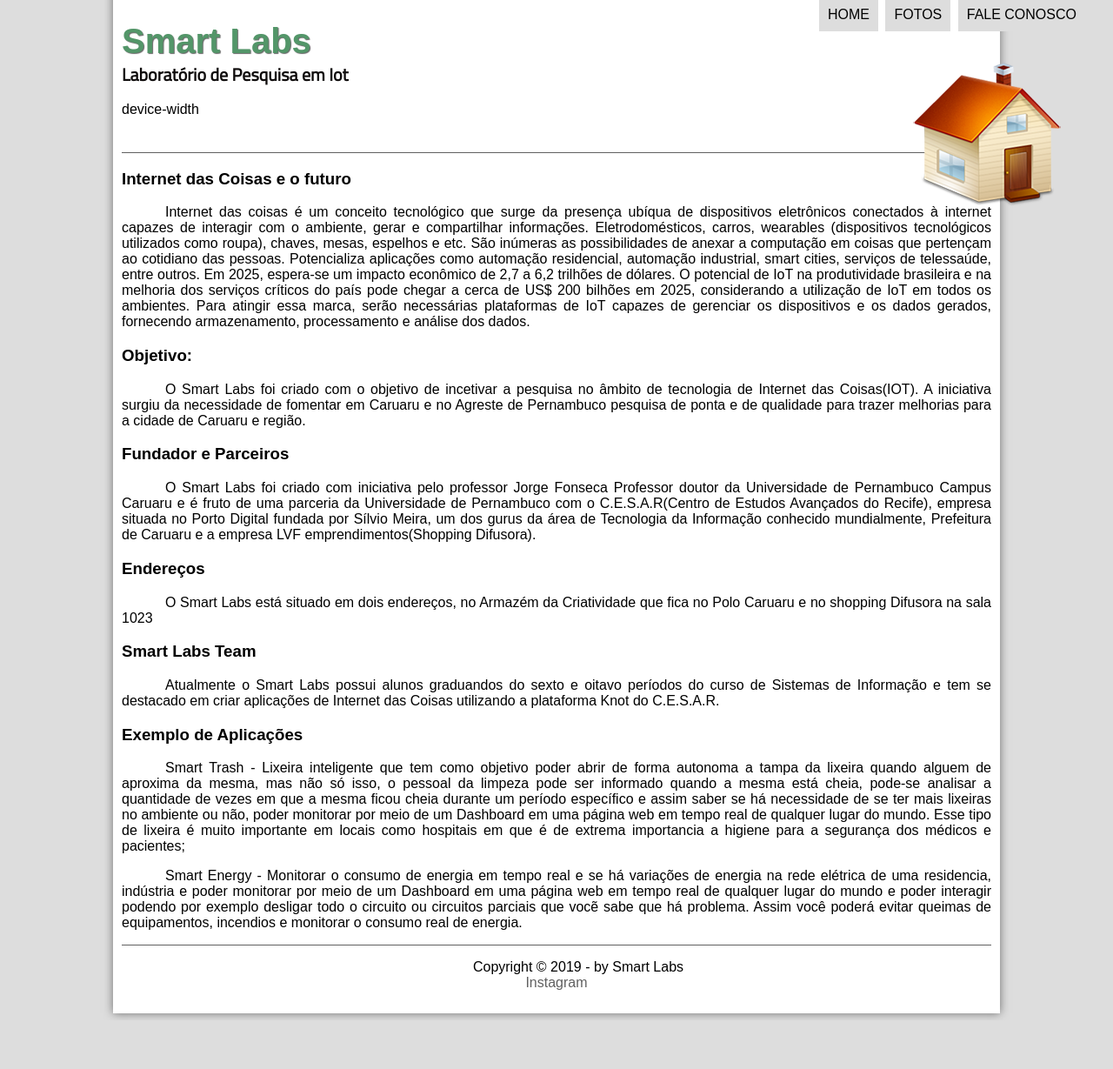
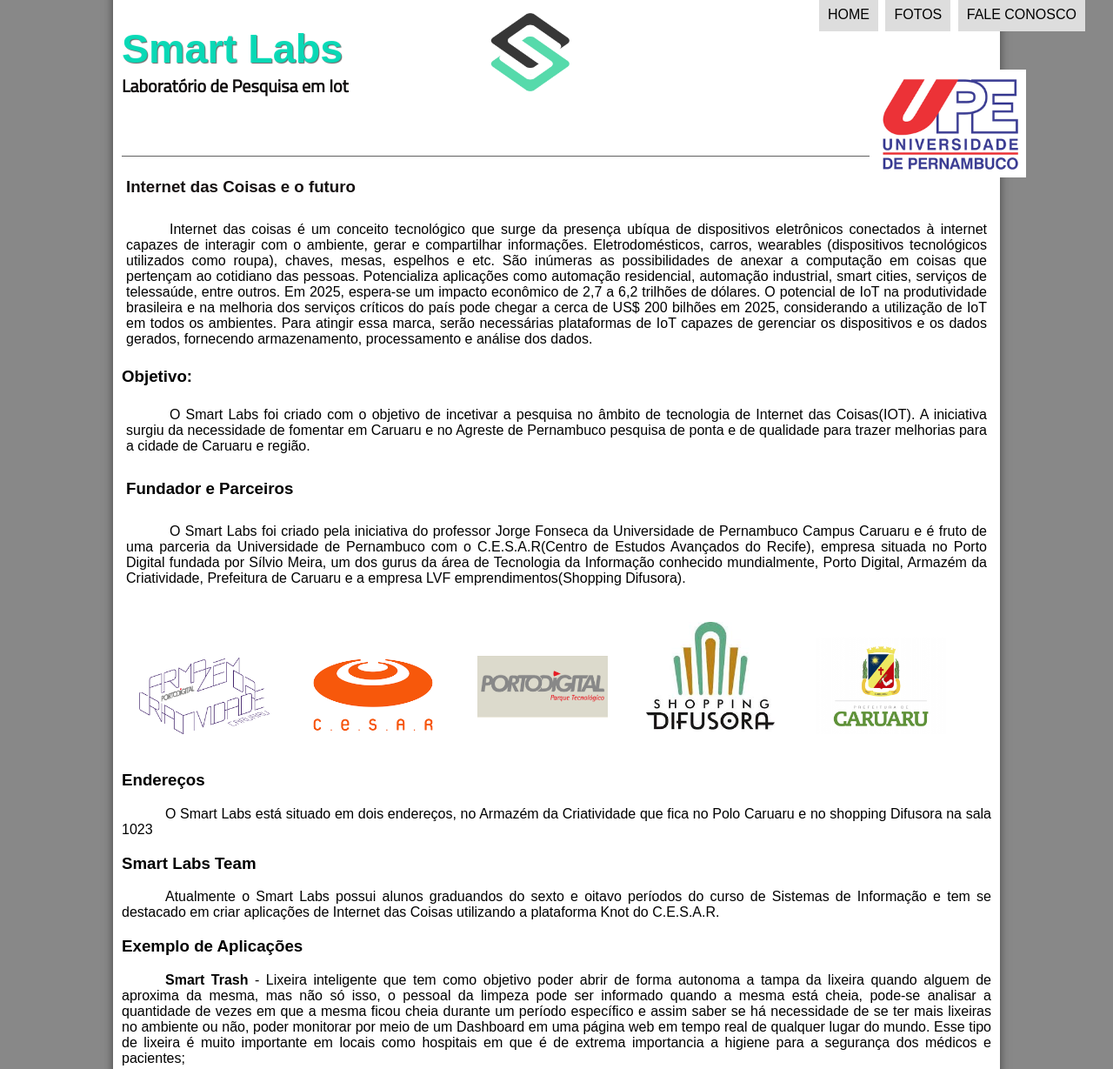
Before and after one commit to smart-labs/smart-labs-website, a plain HTML site: page src/smartLabs.html in a window 1280 px wide. Shown: the top 1229 px of the page at 87% size. Before the commit the page ends 1173 px from the top, so only its background shows below. Drawn offline with Linux system fonts and the light colour scheme; a script that the page names is missing; a web font is replaced by a local one.

Commit message:
Estrutura básica do site-atualizado

```diff
--- a/src/Estilo.css
+++ b/src/Estilo.css
@@ -36,7 +36,7 @@ a:hover {
 header#cabecalho img#icone {
   position: absolute;
   left: 1050px;
-  top: 70px;
+  top: 60px;
 }
 
 header#cabecalho {
@@ -47,13 +47,22 @@ header#cabecalho {
 
 header#cabecalho h1 {
   font-family: "fonteLogo", sans-serif;
-  font-size: 30pt;
-  color: rgba(16, 187, 107, 0.533);
+  font-size: 35pt;
+  color: #06ddb9f6;
   text-shadow: 1px 1px 1px rgba(0, 0, 0, 0.6);
   padding: 0px;
   margin-bottom: 0px;
 }
 
+header#cabecalho img#web {
+  max-width: 100px;
+  max-height: 100px;
+  width: 100%;
+  height: 100%;
+  position: absolute;
+  left: 560px;
+  top: 10px;
+}
 header#cabecalho h2 {
   font-family: "Titillium Web", sans-serif;
   font-size: 15pt;
--- a/src/estilo.css
+++ b/src/estilo.css
@@ -7,13 +7,13 @@
 
 body {
   font-family: "Arial", sans-serif;
-  background-color: #dddddd;
+  background-color: #888888;
   color: rgba(0, 0, 0, 1);
 }
 
 div#interface {
   width: 1000px;
-  background-color: #ffffff;
+  background-color: #ffff;
   margin: -20px auto 0px auto;
   box-shadow: 0px 0px 10px rgba(0, 0, 0, 0.5);
   padding: 10px;
@@ -34,21 +34,52 @@ a:hover {
 }
 
 header#cabecalho img#icone {
+  max-width: 180px;
+  max-height: 180px;
   position: absolute;
-  left: 1050px;
-  top: 70px;
+  left: 1000px;
+  top: 80px;
+}
+
+header#parcas img#logos {
+  max-width: 150px;
+  max-height: 150px;
+  padding: 20px;
+}
+header#parcas img#logo {
+  max-width: 150px;
+  max-height: 150px;
+  padding: 20px;
+}
+
+header#parcas img#log {
+  max-width: 150px;
+  max-height: 150px;
+  padding: 20px;
+}
+
+header#parcas img#lo {
+  max-width: 150px;
+  max-height: 150px;
+  padding: 20px;
+}
+
+header#parcas img#l {
+  max-width: 150px;
+  max-height: 150px;
+  padding: 20px;
 }
 
 header#cabecalho {
   border-bottom: 1px #606060 solid;
   height: 150px;
-  background: url("../_imagens/glass-logo-peq.jpg") no-repeat 0px 80px;
+  /* background: url("fotos/logo1.jpg") no-repeat 0px 80px;*/
 }
 
 header#cabecalho h1 {
   font-family: "fonteLogo", sans-serif;
-  font-size: 30pt;
-  color: #539669;
+  font-size: 35pt;
+  color: #06ddb9f6;
   text-shadow: 1px 1px 1px rgba(0, 0, 0, 0.6);
   padding: 0px;
   margin-bottom: 0px;
@@ -62,14 +93,46 @@ header#cabecalho h2 {
   margin-top: 0px;
 }
 
+header#alternative h3 {
+  color: #161111;
+  padding: 5px;
+}
+
+header#alternative p {
+  padding: 5px 5px 5px 5px;
+}
+
+header#parcas p {
+  padding: 5px 5px 5px 5px;
+}
+
+header#parcas h3 {
+  padding: 5px 5px 5px 5px;
+}
+
+header#alter p {
+  padding: 5px 5px 5px 5px;
+}
+
 figure.foto-legenda {
   position: relative;
   border: 8px solid white;
   box-shadow: 1px 1px 4px black;
+  box-sizing: border-box;
 }
 figure.foto-legenda img {
   width: 100%;
   height: 100%;
+}
+
+header#cabecalho img#web {
+  max-width: 100px;
+  max-height: 100px;
+  width: 100%;
+  height: 100%;
+  position: absolute;
+  left: 560px;
+  top: 10px;
 }
 
 figure.foto-legenda figcaption {
@@ -110,7 +173,7 @@ nav#menu li {
 }
 
 nav#menu li:hover {
-  background-color: #606060;
+  background-color: #0f4739;
 }
 
 nav#menu h1 {
--- a/src/fotos.css
+++ b/src/fotos.css
@@ -1,4 +1,14 @@
 @charset "UTF-8";
+
+header#cabecalho img#web {
+  max-width: 100px;
+  max-height: 100px;
+  width: 100%;
+  height: 100%;
+  position: absolute;
+  left: 560px;
+  top: 10px;
+}
 
 ul#album_fotos {
   width: 700px;
--- a/src/smartLabs.html
+++ b/src/smartLabs.html
@@ -10,22 +10,23 @@
   <body>
       <div id="interface">
           <header id="cabecalho">
-
-              <h1>Smart Labs</h1>
+            <h1>Smart Labs</h1>
+              <img id="web"src="fotos/logo.jpg">
           <h2>Laboratório de Pesquisa em Iot</h2>
 
-          <img id="icone"src="fotos/home2.png">
-          device-width
+          <img id="icone"src="fotos/upe.png">
+
+
             <nav id="menu">
             <h1>Menu Principal</h1>
             <ul type="disc">
-            <li onmouseover="mudaFoto('fotos/home2.png')" onmouseout="mudaFoto('fotos/home2.png')"><a href="smartLabs.html">Home</a></li>
-            <li onmouseover="mudaFoto('fotos/fotos.png')" onmouseout="mudaFoto('fotos/home.png')"><a href="fotos.html">Fotos</a></li>
-            <li onmouseover="mudaFoto('fotos/contato.png')" onmouseout="mudaFoto('fotos/home.png')"><a href="fale-conosco.html">Fale conosco</a></li>
+            <li onmouseover="mudaFoto('fotos/upe.png')" onmouseout="mudaFoto('fotos/upe.png')"><a href="smartLabs.html">Home</a></li>
+            <li onmouseover="mudaFoto('fotos/fotos.png')" onmouseout="mudaFoto('fotos/upe.png')"><a href="fotos.html">Fotos</a></li>
+            <li onmouseover="mudaFoto('fotos/contato.png')" onmouseout="mudaFoto('fotos/upe.png')"><a href="fale-conosco.html">Fale conosco</a></li>
             </ul>
             </nav>
           </header>
-
+    <header id="alternative">
           <h3>Internet das Coisas e o futuro</h3>
     <p>
       Internet das coisas é um conceito tecnológico que surge da presença ubíqua
@@ -43,25 +44,39 @@
       plataformas de IoT capazes de gerenciar os dispositivos e os dados
       gerados, fornecendo armazenamento, processamento e análise dos dados.
     </p>
+  </header >
 
+  <header id="alter">
     <h3>Objetivo:</h3>
 
     <p>
       O Smart Labs foi criado com o objetivo de incetivar a
-      pesquisa no âmbito de tecnologia de Internet das Coisas(IOT). A iniciativa surgiu da necessidade de fomentar em
-      Caruaru e no Agreste de Pernambuco pesquisa de ponta e de qualidade para
+      pesquisa no âmbito de tecnologia de Internet das Coisas(IOT). A iniciativa surgiu da necessidade de fomentar em Caruaru e no Agreste de Pernambuco pesquisa de ponta e de qualidade para
       trazer melhorias para a cidade de Caruaru e região.
     </p>
+  </header>
+  <header id=parcas>
     <h3>Fundador e Parceiros</h3>
+
     <p>
-      O Smart Labs foi criado com iniciativa pelo professor Jorge Fonseca
-      Professor doutor da Universidade de Pernambuco Campus Caruaru e é fruto de
+      O Smart Labs foi criado pela iniciativa do professor Jorge Fonseca
+      da Universidade de Pernambuco Campus Caruaru e é fruto de
       uma parceria da Universidade de Pernambuco com o C.E.S.A.R(Centro de
       Estudos Avançados do Recife), empresa situada no Porto Digital fundada por
       Sílvio Meira, um dos gurus da área de Tecnologia da Informação conhecido
-      mundialmente, Prefeitura de Caruaru e a empresa LVF
+      mundialmente, Porto Digital, Armazém da Criatividade, Prefeitura de Caruaru e a empresa LVF
       emprendimentos(Shopping Difusora).
-    </p>
+  </p>
+  <img id="logos"src="fotos/armazem.png">
+  <img id="logo"src="fotos/cesar.png">
+  <img id="log"src="fotos/porto.png">
+  <img id="lo"src="fotos/difusora.png">
+  <img id="l"src="fotos/prefeitura.png">
+
+
+
+  </header>
+
     <h3>Endereços</h3>
     <p>
       O Smart Labs está situado em dois endereços, no Armazém da Criatividade
@@ -76,7 +91,7 @@
     </p>
     <h3>Exemplo de Aplicações</h3>
     <p>
-      Smart Trash - Lixeira inteligente que tem como objetivo poder abrir de forma
+      <strong>Smart Trash</strong> - Lixeira inteligente que tem como objetivo poder abrir de forma
       autonoma a tampa da lixeira quando alguem de aproxima da mesma, mas não só isso, o pessoal da limpeza
       pode ser informado quando a mesma está cheia, pode-se analisar a quantidade de vezes em
       que a mesma ficou cheia durante um período específico e assim saber se há
@@ -85,7 +100,7 @@
       a higiene para a segurança dos médicos e pacientes;
     </p>
     <p>
-      Smart Energy - Monitorar o consumo de energia em tempo real e se há
+      <strong>Smart Energy</strong> - Monitorar o consumo de energia em tempo real e se há
       variações de energia na rede elétrica de uma residencia, indústria e poder monitorar por meio de um Dashboard em uma página web em tempo real de qualquer lugar do mundo e poder interagir podendo por exemplo desligar todo o circuito ou circuitos parciais que vocẽ sabe que há problema. Assim você poderá evitar queimas de equipamentos, incendios e monitorar o consumo real de energia.
       </p>
 
```
Also changed, not shown: src/fotos.html (+1 -0 lines), src/fotos/armazem.png (added), src/fotos/casa.jpeg (added), src/fotos/cesar.png (added), src/fotos/difusora.png (added), src/fotos/download.png (added), src/fotos/il.jpg (added), src/fotos/images.jpeg (added), src/fotos/iot.png (added), src/fotos/porto.png (added), src/fotos/prefeitura.png (added), src/fotos/upe.png (added).
